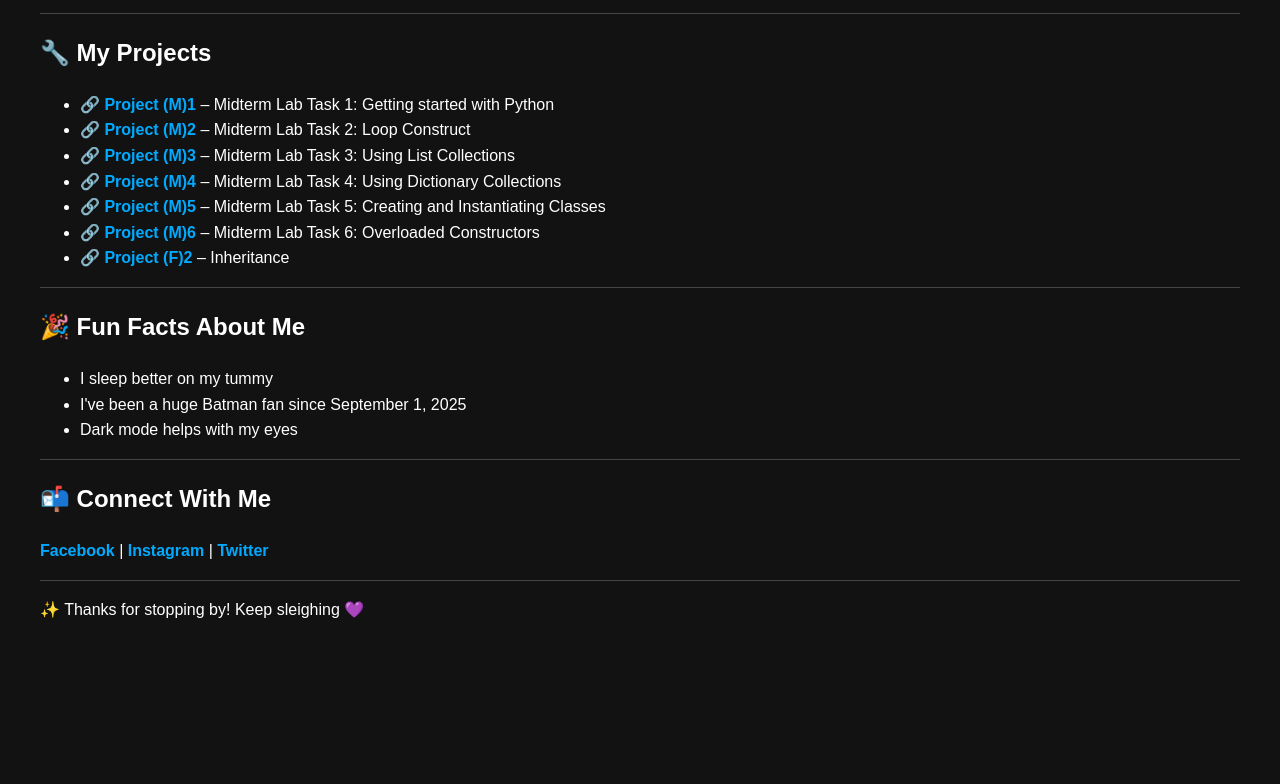
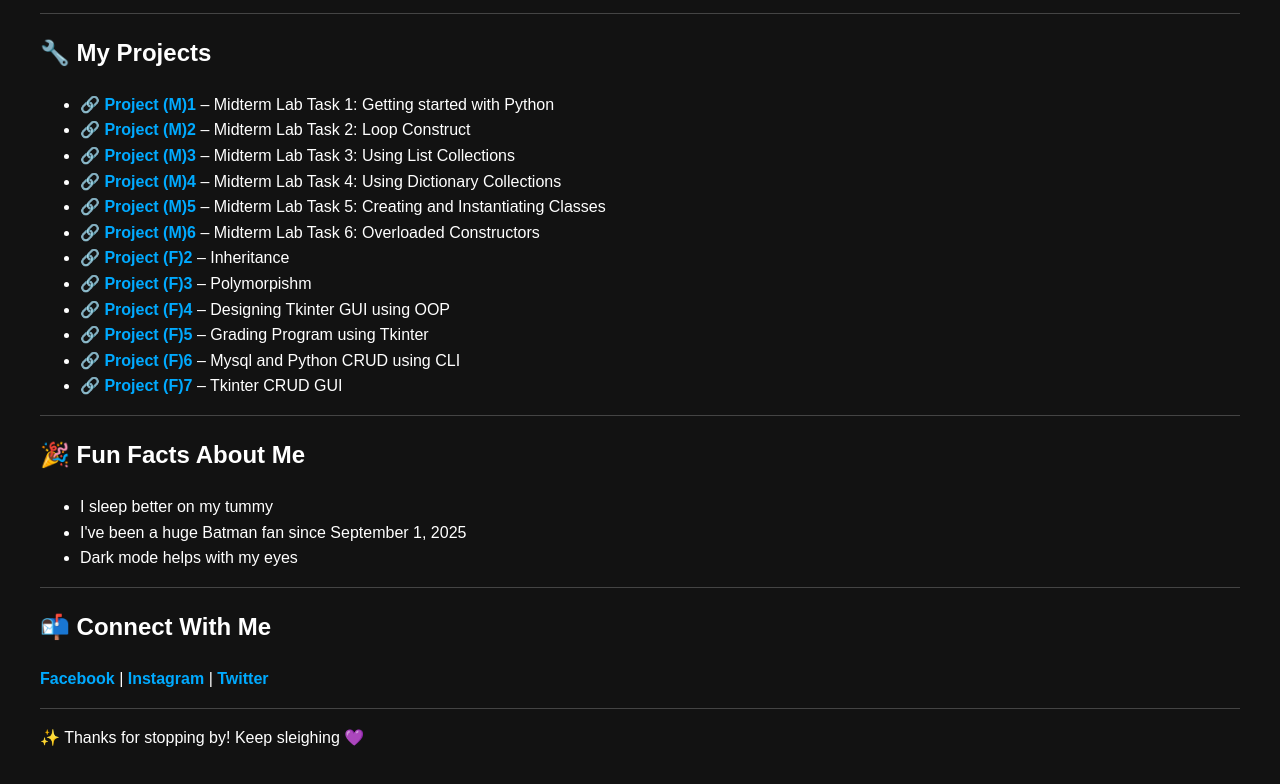
Before and after one commit to jeanclaude240345/7OOP-REPO, a plain HTML site: page index.html in a window 1280 px wide. Shown: the part 855-1639 px from the top of the page. Before the commit the page ends 1517 px from the top, so only its background shows below. Drawn offline with Linux system fonts and the light colour scheme.

Commit message:
Update index.html

```diff
--- a/index.html
+++ b/index.html
@@ -65,6 +65,14 @@ I live my life on a day-to-day basis without knowing what's next.
   <li><a href="projects/Lab_Task5.pdf" target="_blank">🔗 Project (M)5</a> – Midterm Lab Task 5: Creating and Instantiating Classes</li>
   <li><a href="projects/Lab_Task6.pdf" target="_blank">🔗 Project (M)6</a> – Midterm Lab Task 6: Overloaded Constructors</li>
   <li><a href="projects/Finals_Task2.pdf" target="_blank">🔗 Project (F)2</a> – Inheritance</li>
+  <li><a href="projects/Finals_Task3.pdf" target="_blank">🔗 Project (F)3</a> – Polymorpishm</li>
+  <li><a href="projects/Finals_Task4.pdf" target="_blank">🔗 Project (F)4</a> – Designing Tkinter GUI using OOP
+</li>
+  <li><a href="projects/Finals_Task5.pdf" target="_blank">🔗 Project (F)5</a> – Grading Program using Tkinter
+</li>
+  <li><a href="projects/Finals_Task6.pdf" target="_blank">🔗 Project (F)6</a> – Mysql and Python CRUD using CLI</li>
+  <li><a href="projects/Finals_Task7.pdf" target="_blank">🔗 Project (F)7</a> – Tkinter CRUD GUI</li>
+
 </ul>
 
 <hr>
```
